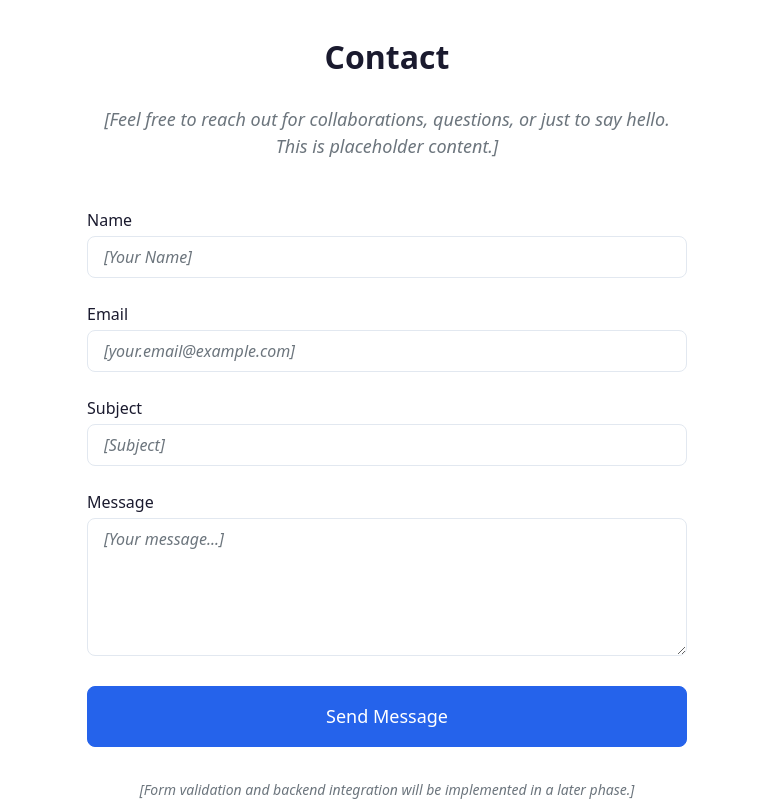
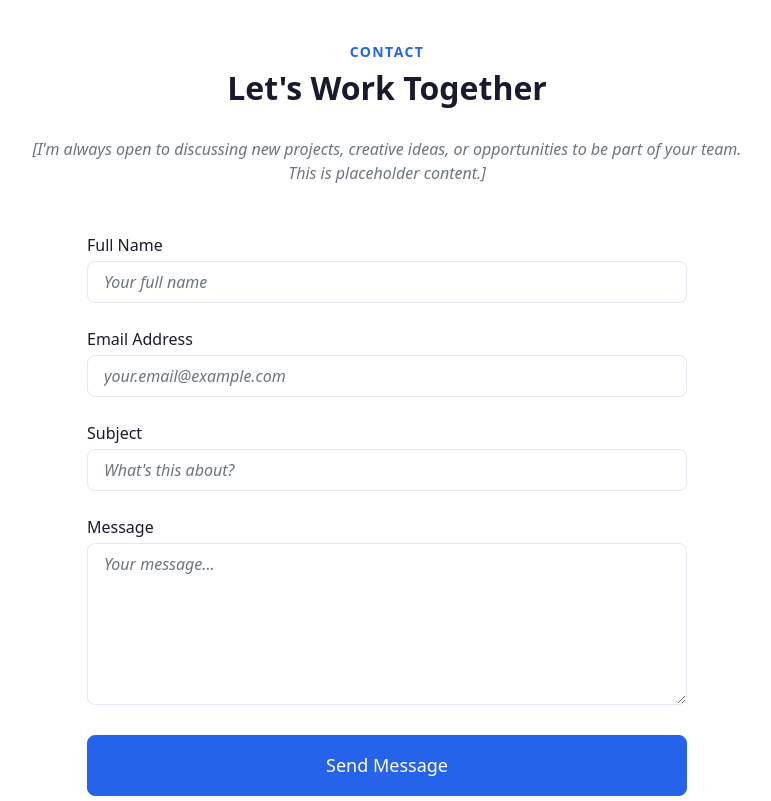
Before and after one commit to deepak251817-collab/full-stack-developer-portfolio, a React (Vite) app: page / in a window 1280 px wide. Shown: the part 3220-4021 px from the top of the page, without its empty margins (253-1024 px from the left). Built offline with nearby package versions, Linux system fonts and the light colour scheme.

Commit message:
feat: implement contact form component with client-side validation and styling

```diff
--- a/src/components/Contact.jsx
+++ b/src/components/Contact.jsx
@@ -1,63 +1,225 @@
+import { useState } from 'react'
+
+const initialValues = {
+  name: '',
+  email: '',
+  subject: '',
+  message: ''
+}
+
+const validateField = (name, value) => {
+  const trimmed = value.trim()
+
+  switch (name) {
+    case 'name':
+      if (!trimmed) return 'Please enter your name.'
+      if (trimmed.length < 2) return 'Name must be at least 2 characters.'
+      return ''
+    case 'email':
+      if (!trimmed) return 'Please enter your email address.'
+      if (!/^[^\s@]+@[^\s@]+\.[^\s@]+$/.test(trimmed)) return 'Please enter a valid email address.'
+      return ''
+    case 'subject':
+      if (!trimmed) return 'Please enter a subject.'
+      if (trimmed.length < 3) return 'Subject must be at least 3 characters.'
+      return ''
+    case 'message':
+      if (!trimmed) return 'Please enter a message.'
+      if (trimmed.length < 10) return 'Message must contain at least 10 characters.'
+      return ''
+    default:
+      return ''
+  }
+}
+
 function Contact() {
+  const [values, setValues] = useState(initialValues)
+  const [errors, setErrors] = useState({})
+  const [touched, setTouched] = useState({})
+  const [isSubmitting, setIsSubmitting] = useState(false)
+  const [isSuccess, setIsSuccess] = useState(false)
+
+  const handleChange = (e) => {
+    const { name, value } = e.target
+    setValues(prev => ({ ...prev, [name]: value }))
+
+    if (touched[name]) {
+      setErrors(prev => ({ ...prev, [name]: validateField(name, value) }))
+    }
+  }
+
+  const handleBlur = (e) => {
+    const { name, value } = e.target
+    setTouched(prev => ({ ...prev, [name]: true }))
+    setErrors(prev => ({ ...prev, [name]: validateField(name, value) }))
+  }
+
+  const validateAll = () => {
+    const newErrors = {}
+    let isValid = true
+
+    Object.keys(initialValues).forEach(field => {
+      const error = validateField(field, values[field])
+      if (error) {
+        newErrors[field] = error
+        isValid = false
+      }
+    })
+
+    setErrors(newErrors)
+    setTouched({ name: true, email: true, subject: true, message: true })
+    return isValid
+  }
+
+  const handleSubmit = (e) => {
+    e.preventDefault()
+
+    if (!validateAll()) return
+
+    setIsSubmitting(true)
+
+    setTimeout(() => {
+      setIsSubmitting(false)
+      setIsSuccess(true)
+      setValues(initialValues)
+      setTouched({})
+      setErrors({})
+    }, 800)
+  }
+
+  const resetSuccess = () => {
+    setIsSuccess(false)
+  }
+
+  const getFieldProps = (name) => ({
+    id: name,
+    name,
+    value: values[name],
+    onChange: handleChange,
+    onBlur: handleBlur,
+    'aria-invalid': touched[name] && errors[name] ? 'true' : 'false',
+    'aria-describedby': touched[name] && errors[name] ? `${name}-error` : undefined,
+    autoComplete: name === 'email' ? 'email' : name === 'name' ? 'name' : 'off',
+    disabled: isSubmitting
+  })
+
+  if (isSuccess) {
+    return (
+      <section id="contact" className="contact" aria-labelledby="contact-heading">
+        <div className="section-container">
+          <div className="contact-header">
+            <p className="section-label">Contact</p>
+            <h2 id="contact-heading" className="section-title">Let's Work Together</h2>
+            <p className="contact-intro placeholder-text">
+              [I'm always open to discussing new projects, creative ideas, or opportunities to be part of your team. This is placeholder content.]
+            </p>
+          </div>
+          <div className="contact-success" role="alert">
+            <div className="success-icon" aria-hidden="true">
+              <svg viewBox="0 0 24 24" fill="none" stroke="currentColor" strokeWidth="2">
+                <path d="M22 11.08V12a10 10 0 1 1-5.93-9.14" />
+                <polyline points="22 4 12 14.01 9 11.01" />
+              </svg>
+            </div>
+            <h3 className="success-title">Thanks!</h3>
+            <p className="success-message">Your message has been validated successfully.</p>
+            <p className="success-note placeholder-text">
+              [In a real implementation, this form would connect to a backend service to send the message. No actual email was sent.]
+            </p>
+            <button type="button" className="btn btn-secondary" onClick={resetSuccess}>
+              Send Another Message
+            </button>
+          </div>
+        </div>
+      </section>
+    )
+  }
+
   return (
     <section id="contact" className="contact" aria-labelledby="contact-heading">
       <div className="section-container">
-        <h2 id="contact-heading" className="section-title">Contact</h2>
-        <p className="contact-intro placeholder-text">
-          [Feel free to reach out for collaborations, questions, or just to say hello.
-          This is placeholder content.]
-        </p>
-        <form className="contact-form" action="#" method="POST">
+        <div className="contact-header">
+          <p className="section-label">Contact</p>
+          <h2 id="contact-heading" className="section-title">Let's Work Together</h2>
+          <p className="contact-intro placeholder-text">
+            [I'm always open to discussing new projects, creative ideas, or opportunities to be part of your team. This is placeholder content.]
+          </p>
+        </div>
+        <form className="contact-form" onSubmit={handleSubmit} noValidate>
           <div className="form-group">
-            <label htmlFor="name" className="form-label">Name</label>
+            <label htmlFor="name" className="form-label">
+              Full Name
+            </label>
             <input
               type="text"
-              id="name"
-              name="name"
-              className="form-input"
-              placeholder="[Your Name]"
-              required
+              {...getFieldProps('name')}
+              className={`form-input ${touched.name && errors.name ? 'form-input-error' : ''}`}
+              placeholder="Your full name"
             />
+            {touched.name && errors.name && (
+              <p id="name-error" className="form-error" role="alert">
+                {errors.name}
+              </p>
+            )}
           </div>
           <div className="form-group">
-            <label htmlFor="email" className="form-label">Email</label>
+            <label htmlFor="email" className="form-label">
+              Email Address
+            </label>
             <input
               type="email"
-              id="email"
-              name="email"
-              className="form-input"
-              placeholder="[your.email@example.com]"
-              required
+              {...getFieldProps('email')}
+              className={`form-input ${touched.email && errors.email ? 'form-input-error' : ''}`}
+              placeholder="your.email@example.com"
             />
+            {touched.email && errors.email && (
+              <p id="email-error" className="form-error" role="alert">
+                {errors.email}
+              </p>
+            )}
           </div>
           <div className="form-group">
-            <label htmlFor="subject" className="form-label">Subject</label>
+            <label htmlFor="subject" className="form-label">
+              Subject
+            </label>
             <input
               type="text"
-              id="subject"
-              name="subject"
-              className="form-input"
-              placeholder="[Subject]"
-              required
+              {...getFieldProps('subject')}
+              className={`form-input ${touched.subject && errors.subject ? 'form-input-error' : ''}`}
+              placeholder="What's this about?"
             />
+            {touched.subject && errors.subject && (
+              <p id="subject-error" className="form-error" role="alert">
+                {errors.subject}
+              </p>
+            )}
           </div>
           <div className="form-group">
-            <label htmlFor="message" className="form-label">Message</label>
+            <label htmlFor="message" className="form-label">
+              Message
+            </label>
             <textarea
-              id="message"
-              name="message"
-              className="form-textarea"
-              placeholder="[Your message...]"
-              rows="5"
-              required
+              {...getFieldProps('message')}
+              className={`form-textarea ${touched.message && errors.message ? 'form-input-error' : ''}`}
+              placeholder="Your message..."
+              rows="6"
             />
+            {touched.message && errors.message && (
+              <p id="message-error" className="form-error" role="alert">
+                {errors.message}
+              </p>
+            )}
           </div>
-          <button type="submit" className="btn btn-primary form-submit">
-            Send Message
+          <button
+            type="submit"
+            className="btn btn-primary form-submit"
+            disabled={isSubmitting}
+          >
+            {isSubmitting ? 'Sending...' : 'Send Message'}
           </button>
         </form>
         <p className="placeholder-note">
-          [Form validation and backend integration will be implemented in a later phase.]
+          [This form demonstrates client-side validation. Backend integration would be added in a production environment.]
         </p>
       </div>
     </section>
--- a/src/index.css
+++ b/src/index.css
@@ -972,12 +972,15 @@ p {
   padding: var(--spacing-3xl) 0;
 }
 
+.contact-header {
+  text-align: center;
+  max-width: 720px;
+  margin: 0 auto var(--spacing-2xl);
+}
+
 .contact-intro {
-  text-align: center;
-  max-width: 600px;
-  margin: 0 auto var(--spacing-2xl);
-  font-size: var(--font-size-lg);
-  color: var(--color-text-muted);
+  margin-top: var(--spacing-md);
+  font-size: var(--font-size-base);
 }
 
 .contact-form {
@@ -1028,10 +1031,75 @@ p {
   min-height: 120px;
 }
 
+.form-input-error,
+.form-textarea-error {
+  border-color: var(--color-error, #ef4444);
+}
+
+.form-input-error:focus,
+.form-textarea-error:focus {
+  box-shadow: 0 0 0 3px rgba(239, 68, 68, 0.15);
+}
+
+.form-error {
+  margin-top: var(--spacing-xs);
+  font-size: var(--font-size-sm);
+  color: var(--color-error, #ef4444);
+}
+
 .form-submit {
   width: 100%;
   padding: var(--spacing-md) var(--spacing-xl);
   font-size: var(--font-size-lg);
+}
+
+.contact-success {
+  max-width: 480px;
+  margin: 0 auto;
+  padding: var(--spacing-2xl);
+  text-align: center;
+  background-color: var(--color-bg-alt);
+  border: 1px solid var(--color-border);
+  border-radius: var(--border-radius);
+}
+
+.success-icon {
+  display: inline-flex;
+  align-items: center;
+  justify-content: center;
+  width: 64px;
+  height: 64px;
+  margin: 0 auto var(--spacing-lg);
+  background-color: var(--color-primary-bg, rgba(37, 99, 235, 0.1));
+  border-radius: 50%;
+  color: var(--color-primary);
+}
+
+.success-icon svg {
+  width: 32px;
+  height: 32px;
+}
+
+.success-title {
+  font-size: var(--font-size-2xl);
+  margin-bottom: var(--spacing-md);
+  color: var(--color-text);
+}
+
+.success-message {
+  font-size: var(--font-size-lg);
+  color: var(--color-text);
+  margin-bottom: var(--spacing-md);
+}
+
+.success-note {
+  margin-bottom: var(--spacing-xl);
+}
+
+@media (max-width: 768px) {
+  .contact-form {
+    max-width: 100%;
+  }
 }
 
 .footer {
```
